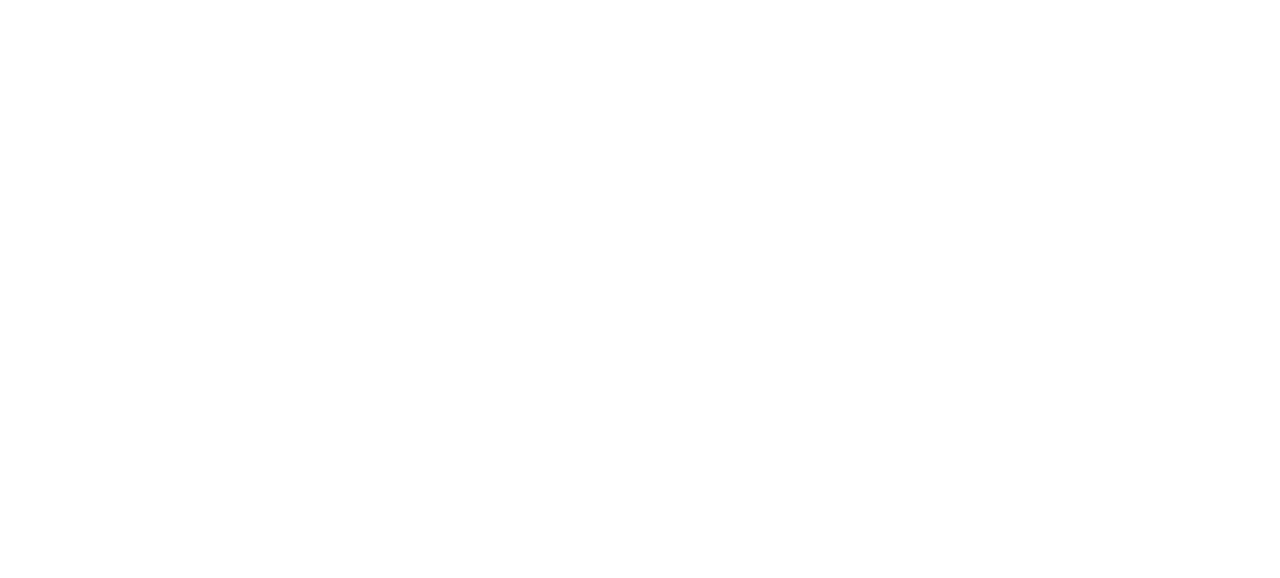
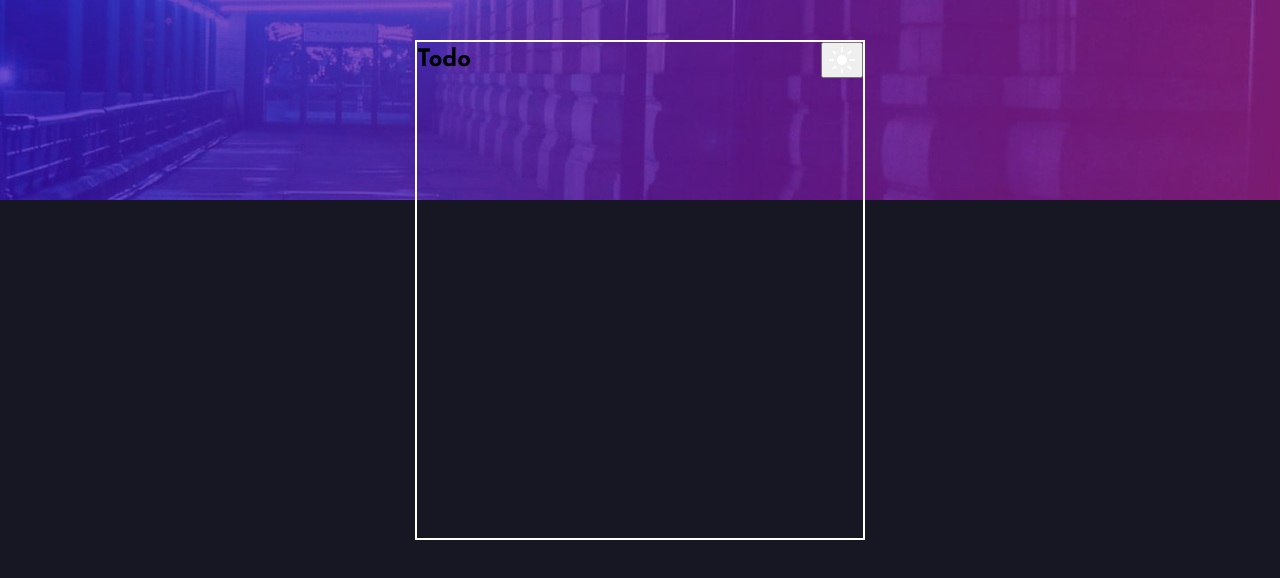
Before and after one commit to eha49/todo-app, a React (Vite) app: page / in a window 1280 px wide. Shown: the top 578 px of the page. Built offline with nearby package versions, Linux system fonts and the light colour scheme.

Commit message:
initial styles

```diff
--- a/src/App.jsx
+++ b/src/App.jsx
@@ -1,8 +1,12 @@
+import Banner from "./Banner/Banner";
+import Main from "./Main/Main";
 import GlobalStyles from "./GlobalStyles/GlobalStyles";
 
 function App() {
   return (
     <>
+      <Banner />
+      <Main />
       <GlobalStyles />
     </>
   );
--- /dev/null
+++ b/src/Banner/Banner.jsx
@@ -0,0 +1,20 @@
+import styled from "styled-components";
+
+function Banner() {
+  return (
+    <BannerImage
+      src="../../src/assets/images/bg-desktop-dark.jpg"
+      alt="banner image"
+    />
+  );
+}
+
+const BannerImage = styled.img`
+  display: block;
+  width: 100%;
+  height: 200px;
+  object-fit: cover;
+  object-position: center;
+`;
+
+export default Banner;
--- a/src/GlobalStyles/GlobalStyles.jsx
+++ b/src/GlobalStyles/GlobalStyles.jsx
@@ -24,22 +24,26 @@
         --weight-regular: 400;
         --weight-bold: 700;
 
-        --bright-blue: "hsl(220, 98%, 61%)";
-        --gradient: "linear-gradient(180deg, hsl(192, 100%, 67%), hsl(280, 87%, 65%))";
+        --bright-blue:  hsl(220deg, 98%, 61%);
+        --gradient:  linear-gradient(180deg, hsl(192deg, 100%, 67%), hsl(280deg, 87%, 65%));
 
-        --very-light-gray: 'hsl(0, 0%, 98%)';
-        --very-light-grayish-blue: 'hsl(236, 33%, 92%)';
-        --light-grayish-blue: 'hsl(233, 11%, 84%)';
-        --dark-grayish-blue: 'hsl(236, 9%, 61%)';
-        --very-dark-grayish-blue: 'hsl(235, 19%, 35%)';
+        --very-light-gray: hsl(0deg, 0%, 98%);
+        --very-light-grayish-blue: hsl(236deg, 33%, 92%);
+        --light-grayish-blue: hsl(233deg, 11%, 84%);
+        --dark-grayish-blue: hsl(236deg, 9%, 61%);
+        --very-dark-grayish-blue: hsl(235deg, 19%, 35%);
 
-        --very-dark-blue: 'hsl(235, 21%, 11%)';
-        --very-dark-desaturated-blue:'hsl(235, 24%, 19%)';
-        --light-grayish-blue: 'hsl(234, 39%, 85%)';
-        --light-grayish-blu-hover: 'hsl(236, 33%, 92%)';
-        --dark-grayish-blue: 'hsl(234, 11%, 52%)';
-        --very-dark-grayish-blue: 'hsl(233, 14%, 35%)';
-        --very-dark-grayish-blue: 'hsl(237, 14%, 26%)';
+        --very-dark-blue: hsl(235deg, 21%, 11%);
+        --very-dark-desaturated-blue: hsl(235deg, 24%, 19%);
+        --light-grayish-blue: hsl(234deg, 39%, 85%);
+        --light-grayish-blu-hover:  hsl(236deg, 33%, 92%);
+        --dark-grayish-blue:  hsl(234deg, 11%, 52%);
+        --very-dark-grayish-blue:  hsl(233deg, 14%, 35%);
+        --very-dark-grayish-blue:  hsl(237deg, 14%, 26%);
+     }
+
+     body {
+        background-color: var(--very-dark-blue);
      }
 
     ol, ul {
--- /dev/null
+++ b/src/Header/Header.jsx
@@ -0,0 +1,27 @@
+import styled from "styled-components";
+
+function Header() {
+  return (
+    <Nav>
+      <h1>Todo</h1>
+      <button>
+        <Icon
+          src="../../src/assets/images/icon-sun.svg"
+          alt="moon icon"
+        />
+      </button>
+    </Nav>
+  );
+}
+
+const Nav = styled.nav`
+  display: flex;
+  justify-content: space-between;
+`;
+
+const Icon = styled.img`
+  display: block;
+  width: 100%;
+`;
+
+export default Header;
--- /dev/null
+++ b/src/Main/Main.jsx
@@ -0,0 +1,25 @@
+import styled from "styled-components";
+import Header from "../Header/Header";
+
+function Main() {
+  return (
+    <MaxWidthWrapper>
+      <Header />
+    </MaxWidthWrapper>
+  );
+}
+
+const MaxWidthWrapper = styled.div`
+  border: 2px solid white;
+  position: fixed;
+  top: 5%;
+  left: 0;
+  right: 0;
+  width: 450px;
+  max-width: 85%;
+  margin-left: auto;
+  margin-right: auto;
+  min-height: 500px;
+`;
+
+export default Main;
```
